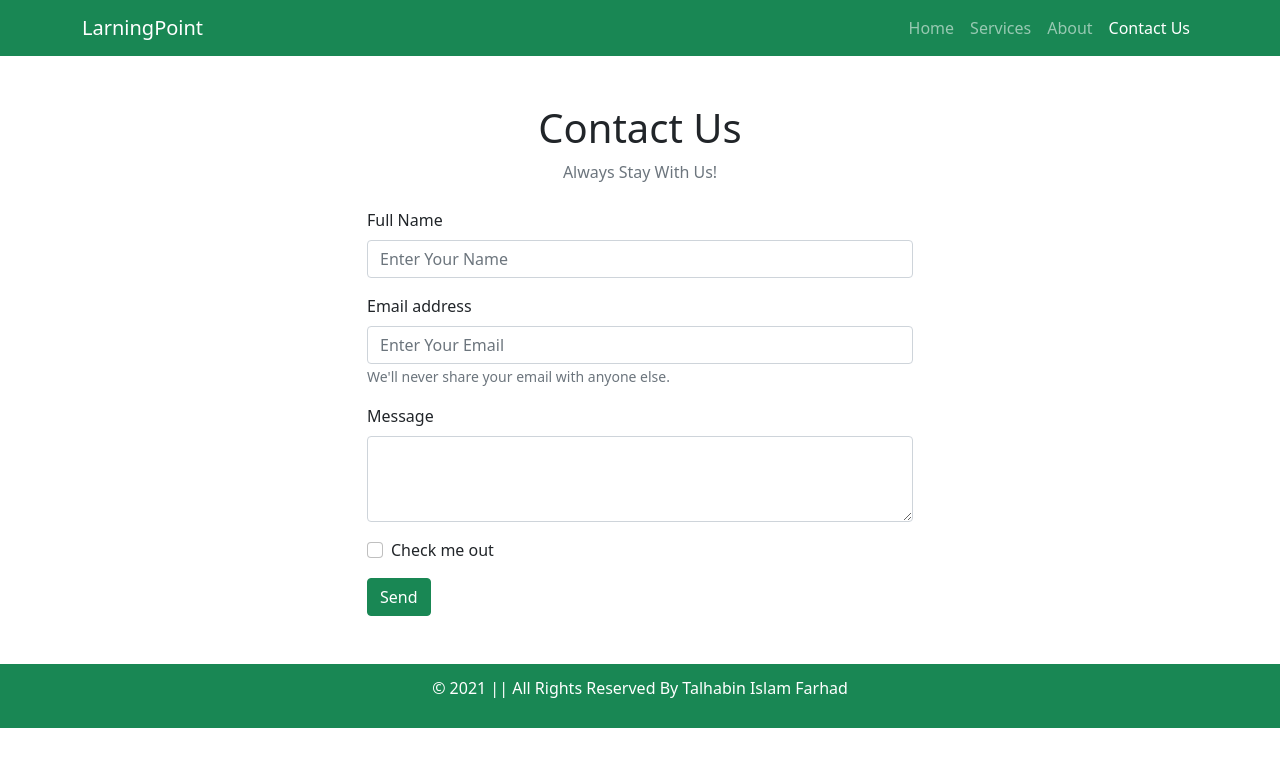
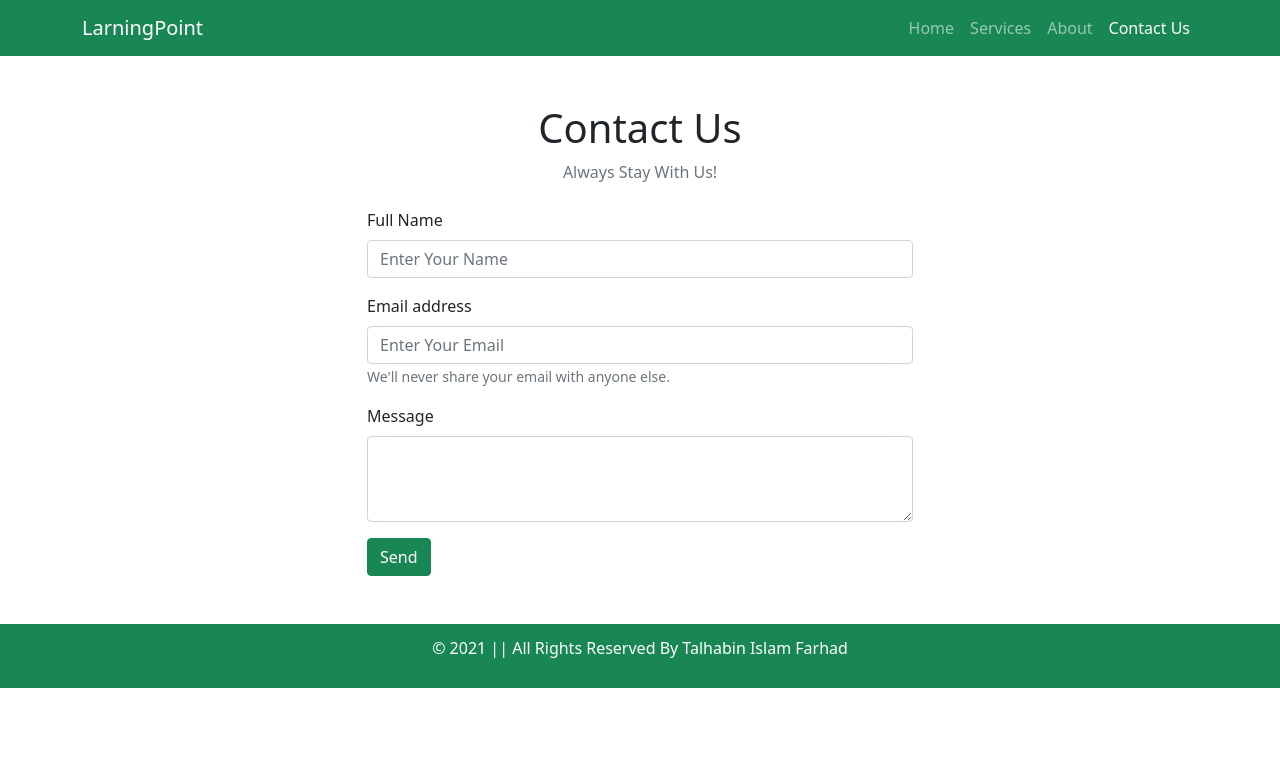
Before and after one commit to talhabinislamfarhad/larning-point, a React (Create React App) app: page /contact in a window 1280 px wide. Shown: the top 766 px of the page. Built offline with nearby package versions, Linux system fonts and the light colour scheme.

Commit message:
Update Contact.js

```diff
--- a/src/components/Contact/Contact.js
+++ b/src/components/Contact/Contact.js
@@ -34,9 +34,6 @@ const Contact = () => {
                                 <Form.Control as="textarea" rows={3} />
                             </Form.Group>
 
-                            <Form.Group className="mb-3" controlId="formBasicCheckbox">
-                                <Form.Check type="checkbox" label="Check me out" />
-                            </Form.Group>
                             <Button onClick={(event) => {
                                 event.preventDefault();
                             }} variant="success" type="submit">
```
